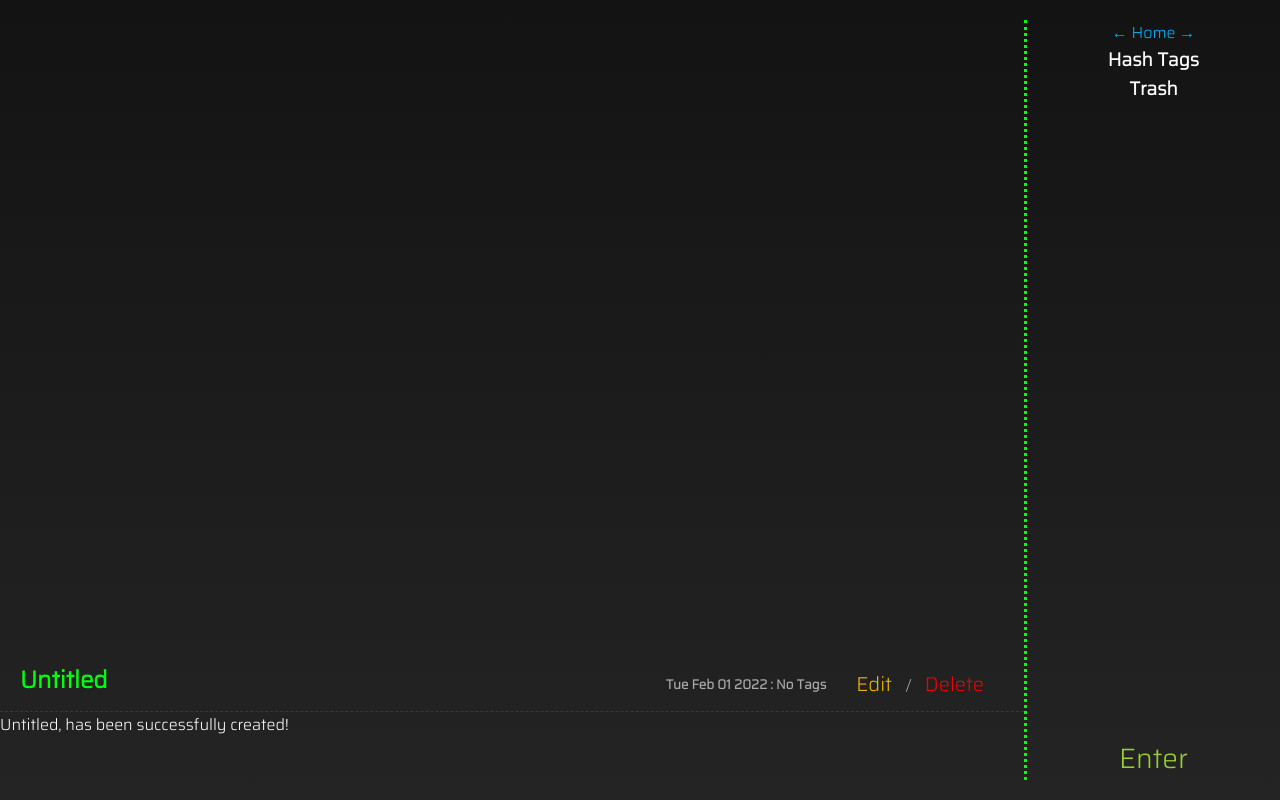
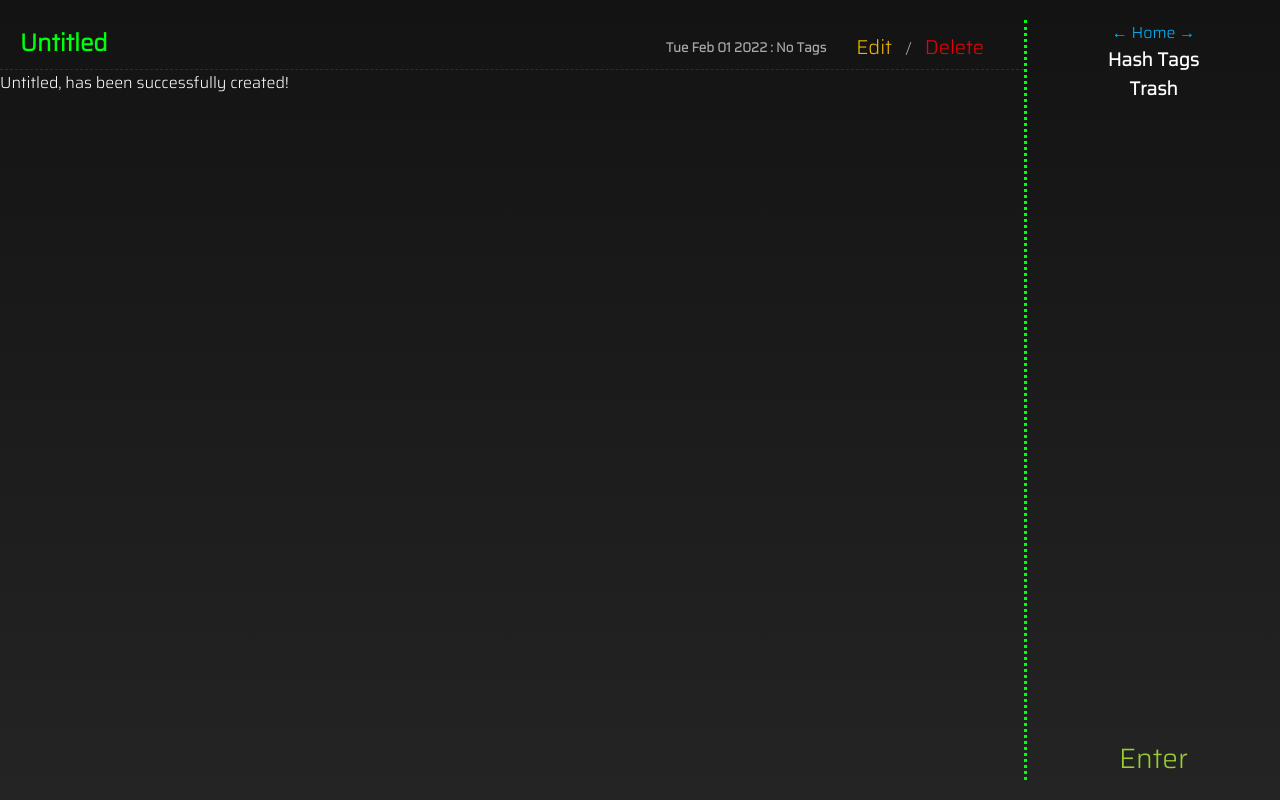
Before and after one commit to RockoKaine/todo, a plain HTML site: page index.html in a window 1280 px wide. Both pictures are taken after typing "Sample" into the empty fields and a click on the button "Enter". Drawn offline with Linux system fonts and the light colour scheme.

Commit message:
Station change

```diff
--- a/index.html
+++ b/index.html
@@ -10,8 +10,11 @@
 <body>
     <div class="container">
         <div id="left">
-            <div id="item-box">
+            <div class="item-scroll">
 
+                <div id="item-box">
+
+                </div>
             </div>
             <footer>
                 <form class="todo-form" id="todo-form" action="#0">
@@ -21,9 +24,7 @@
                     </div>
                   </form>
             </footer>
-
-
-        </div>
+            </div>
         <div id="right">
             <a href="#" onclick="renderEntries(entries)">← Home →</a>
             <div id="right-container">
--- a/public/css/style.css
+++ b/public/css/style.css
@@ -65,7 +65,6 @@ The left side
     display: flex;
     flex-direction: column;
     padding: 10px;
-    /* justify-content: space-evenly; */
 }
 
 .note-container .edit-delete {
@@ -89,15 +88,25 @@ The left side
 .item {
     color: rgb(169,169,169);
     width: 100%;
+    height: 50px;
     display: flex;
     justify-content: space-between;
     border-bottom: dashed 1px rgba(126, 126, 126, 0.25);
-    overflow: hidden;
-    z-index: 5;
+
 }
 .item * {
     margin: 2px 10px;
 }
+
+.item-scroll {
+    height: 100%;
+    overflow: auto;
+}
+
+.item-scroll::-webkit-scrollbar {
+    width: 0;
+    height: 0;
+  }
 
 .item:hover{
     background: rgba(69, 69, 69, 0.25);
@@ -109,17 +118,12 @@ The left side
 }
 
 #item-box {
-    height: 100%;
-    overflow: auto;
     display: flex;
     flex-direction: column;
     justify-content: flex-end;
 }
 
-#item-box::-webkit-scrollbar {
-    width: 0;
-    height: 0;
-  }
+
 
   .item-footer {
     display: flex;
--- a/public/js/main.js
+++ b/public/js/main.js
@@ -1,4 +1,7 @@
 /*
+
+text area accepts html oh no!
+
 
 
 I wanna make it so when page loads we get a special boot up image like with terminal and ascii art
@@ -122,8 +125,6 @@ const helpTxt = `
 
                     /edit My Title (This command allows you to edit the specified post)
 
-                    /uncomplete My Title (Uncompletes the entry by unchecking your last checked item)
-
                     /delete My Title (This command allows you to delete the specified post)
 
                     /home (Home Command will bring you back to the home page of all of your entries)
@@ -134,7 +135,7 @@ const helpTxt = `
 
                     All titles must be unique, in the event you reuse a title the apropriate number will be appended. To title you entry type your desired text followed by -- (This is my Title--). Note a title is not required. If you do not specify a title it will be named Untitled.
 
-                    Anything after the -- Will be body text. If you did not give the entry a title anything you type will automatically be body text. You may find yourself needing to stylize your text, these are available: <b bold text > <i italic text > <u underlined text >
+                    Anything after the -- Will be body text. If you did not give the entry a title anything you type will automatically be body text.
 
                     Inside of the body text you can use <li > to create a todo list, to create a list item type ** at the end of the previous list item i.e. <li This is one ** Now two ** And three etc. >. One  item list do not need ** <li One item >.
 
@@ -330,13 +331,10 @@ function addEntry(item){
 function textMarkup(text){
     // Looking for <li Anything that goes in here  >
     let regExLi = /<li(.*)>/g;
-    let regExBold = /<b(.*)>/g;
     // Searching the text for the list item
 
 
     // take each item in list array and place them in a ul as li
-
-    let wordsToBold = [];
 
 
 
```
